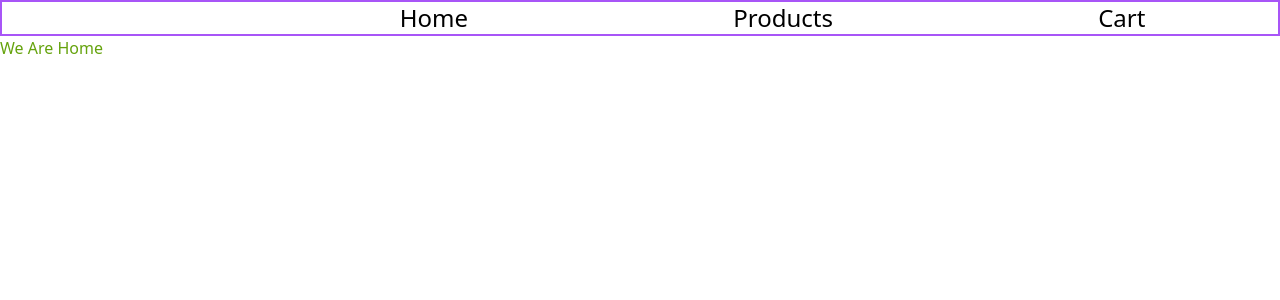
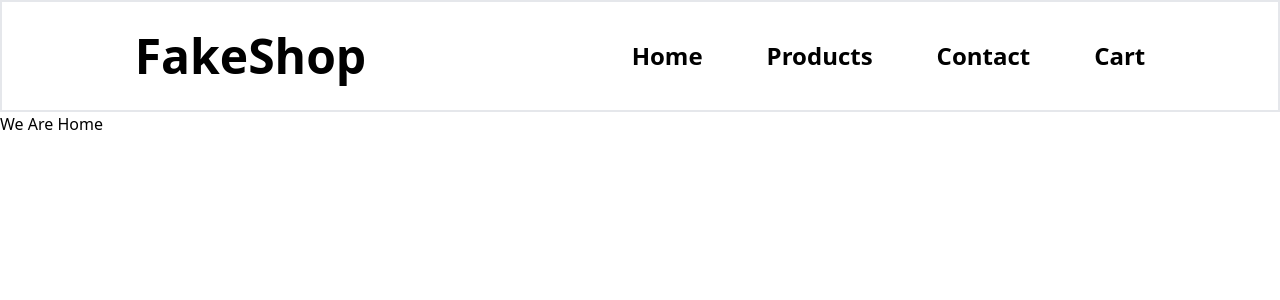
Before and after one commit to aaronsww/shopping-cart, a React (Vite) app: page / in a window 1280 px wide. Shown: the top 300 px of the page. Built offline with nearby package versions, Linux system fonts and the light colour scheme; no server answers.

Commit message:
style: navbar sizing and spacing

```diff
--- a/src/components/CartProduct.jsx
+++ b/src/components/CartProduct.jsx
@@ -28,7 +28,8 @@ function CartProduct({ eachProduct }) {
     setLocalPrice(localPrice - eachProduct.price);
     if (localPrice === 0) {
       setCart(
-        cart.filter((eachCartProduct) => eachProduct.id === eachCartProduct)
+        cart.filter((eachCartProduct) => eachProduct.id != eachCartProduct.id)
+        // cart.filter((eachCartProduct) => eachProduct.id === eachCartProduct)
       );
     }
   }
--- a/src/components/Home.jsx
+++ b/src/components/Home.jsx
@@ -2,7 +2,8 @@ import React from "react";
 import { useState } from "react";
 
 function Home() {
-  return <div className="text-lime-600">We Are Home</div>;
+  return <div className="background-image: url('.img\bg.jpg');">We Are Home</div>;
+
 }
 
 export default Home;
--- a/src/components/Navbar.jsx
+++ b/src/components/Navbar.jsx
@@ -3,17 +3,24 @@ import { Link } from "react-router-dom";
 
 function Navbar() {
   return (
-    <ul className="flex justify-around text-2xl border-2 border-purple-500">
-      <li></li>
+    <ul className="flex items-center justify-around h-28 border-2">
+      <li className="text-5xl font-extrabold">
+        <Link to="/home">FakeShop</Link>
+      </li>
+      <div className="flex text-2xl font-bold">
         <li>
           <Link to="/home">Home</Link>
         </li>
-      <li>
+        <li className="ml-16">
           <Link to="/products">Products</Link>
         </li>
-      <li>
+        <li className="ml-16">
+          <Link to="/products">Contact</Link>
+        </li>
+        <li className="ml-16">
           <Link to="/cart">Cart</Link>
         </li>
+      </div>
     </ul>
   );
 }
```
Lines whose indentation alone changed are shown as unchanged.
